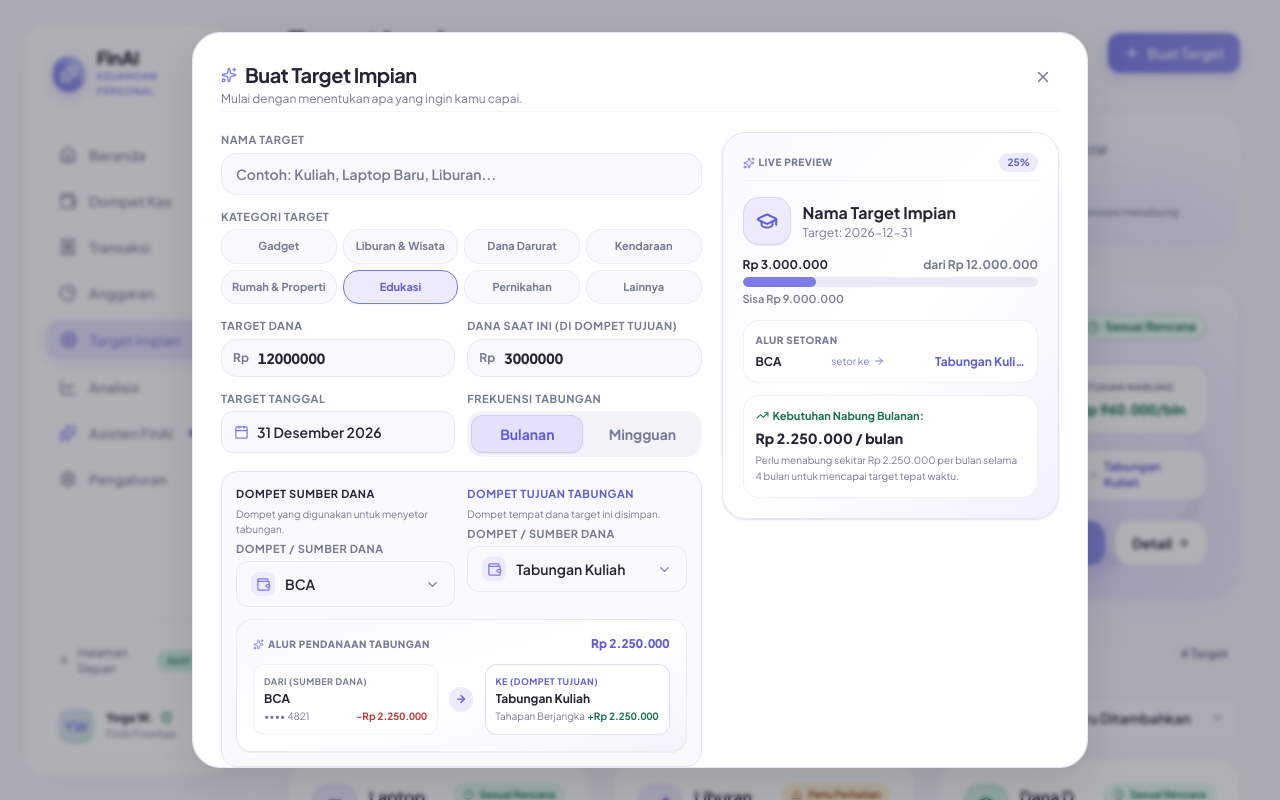
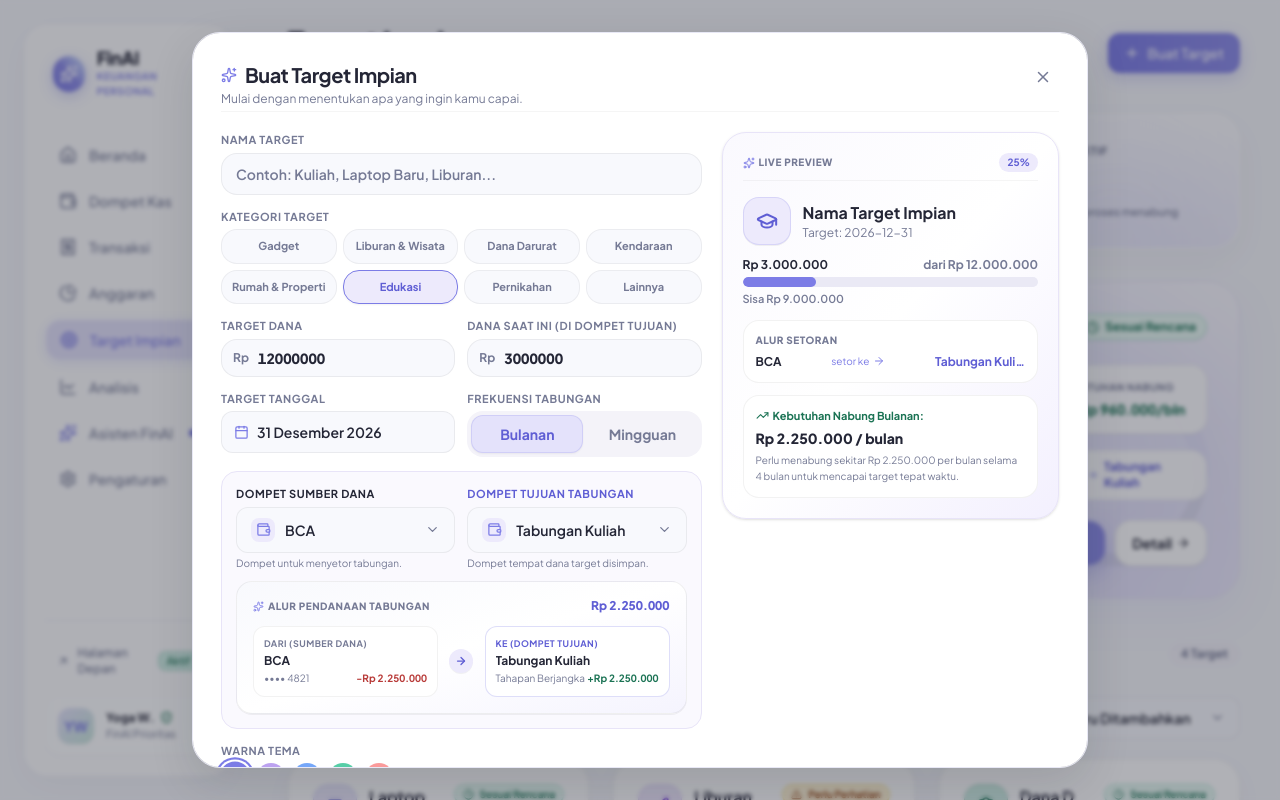
Before and after one commit to Yogawoy/FINAI, a Next.js app: page /app/goals in a window 1280 px wide. Both pictures are taken after a click on the button "Buat Target". Shown: the top 800 px of the page. Built offline with nearby package versions, Linux system fonts and the light colour scheme.

Commit message:
fix: remove redundant duplicate label in WalletSelect and clean up dual wallet layout

```diff
--- a/src/components/goals/CreateGoalModal.tsx
+++ b/src/components/goals/CreateGoalModal.tsx
@@ -297,32 +297,32 @@ export default function CreateGoalModal({
               <div className="grid grid-cols-1 sm:grid-cols-2 gap-3">
                 {/* 1. Sumber Dana */}
                 <div className="space-y-1">
-                  <label className="text-[11px] font-bold text-[#242636] uppercase tracking-wider block">
+                  <label className="text-[11px] font-bold text-[#242636] uppercase tracking-wider block truncate">
                     Dompet Sumber Dana
                   </label>
-                  <p className="text-[10px] text-[#757A95]">
-                    Dompet yang digunakan untuk menyetor tabungan.
-                  </p>
                   <WalletSelect
                     value={sourceWalletId}
                     onChange={setSourceWalletId}
                     wallets={wallets}
                   />
+                  <p className="text-[10px] text-[#757A95] leading-tight">
+                    Dompet untuk menyetor tabungan.
+                  </p>
                 </div>
 
                 {/* 2. Dompet Tujuan */}
                 <div className="space-y-1">
-                  <label className="text-[11px] font-bold text-[#5F5ED4] uppercase tracking-wider block">
+                  <label className="text-[11px] font-bold text-[#5F5ED4] uppercase tracking-wider block truncate">
                     Dompet Tujuan Tabungan
                   </label>
-                  <p className="text-[10px] text-[#757A95]">
-                    Dompet tempat dana target ini disimpan.
-                  </p>
                   <WalletSelect
                     value={destinationWalletId}
                     onChange={setDestinationWalletId}
                     wallets={wallets}
                   />
+                  <p className="text-[10px] text-[#757A95] leading-tight">
+                    Dompet tempat dana target disimpan.
+                  </p>
                 </div>
               </div>
 
--- a/src/components/goals/EditGoalModal.tsx
+++ b/src/components/goals/EditGoalModal.tsx
@@ -260,7 +260,7 @@ export default function EditGoalModal({
           <div className="p-3.5 rounded-2xl bg-[#FAF9FE] border border-[#E8E4F8] space-y-3">
             <div className="grid grid-cols-1 sm:grid-cols-2 gap-3">
               <div className="space-y-1">
-                <label className="text-[11px] font-bold text-[#242636] uppercase tracking-wider block">
+                <label className="text-[11px] font-bold text-[#242636] uppercase tracking-wider block truncate">
                   Dompet Sumber Dana
                 </label>
                 <WalletSelect
@@ -268,10 +268,13 @@ export default function EditGoalModal({
                   onChange={setSourceWalletId}
                   wallets={wallets}
                 />
+                <p className="text-[10px] text-[#757A95] leading-tight">
+                  Dompet untuk menyetor tabungan.
+                </p>
               </div>
 
               <div className="space-y-1">
-                <label className="text-[11px] font-bold text-[#5F5ED4] uppercase tracking-wider block">
+                <label className="text-[11px] font-bold text-[#5F5ED4] uppercase tracking-wider block truncate">
                   Dompet Tujuan Tabungan
                 </label>
                 <WalletSelect
@@ -279,6 +282,9 @@ export default function EditGoalModal({
                   onChange={setDestinationWalletId}
                   wallets={wallets}
                 />
+                <p className="text-[10px] text-[#757A95] leading-tight">
+                  Dompet tempat dana target disimpan.
+                </p>
               </div>
             </div>
 
--- a/src/components/ui/WalletSelect.tsx
+++ b/src/components/ui/WalletSelect.tsx
@@ -44,7 +44,7 @@ interface WalletSelectProps {
 export default function WalletSelect({
   value,
   onChange,
-  label = 'Dompet / Sumber Dana',
+  label = '',
   wallets = DEFAULT_WALLETS,
   className = '',
 }: WalletSelectProps) {
```
